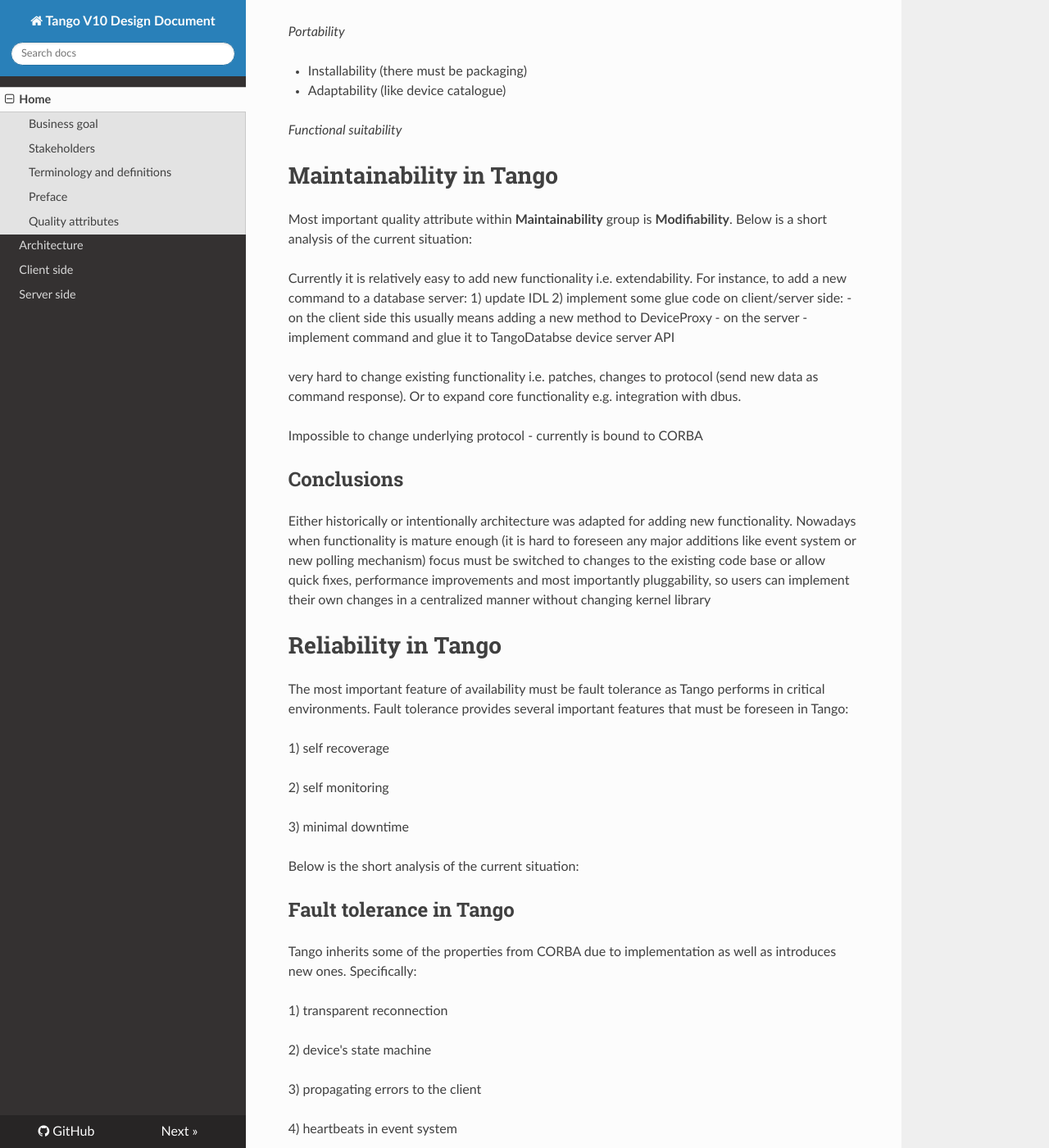
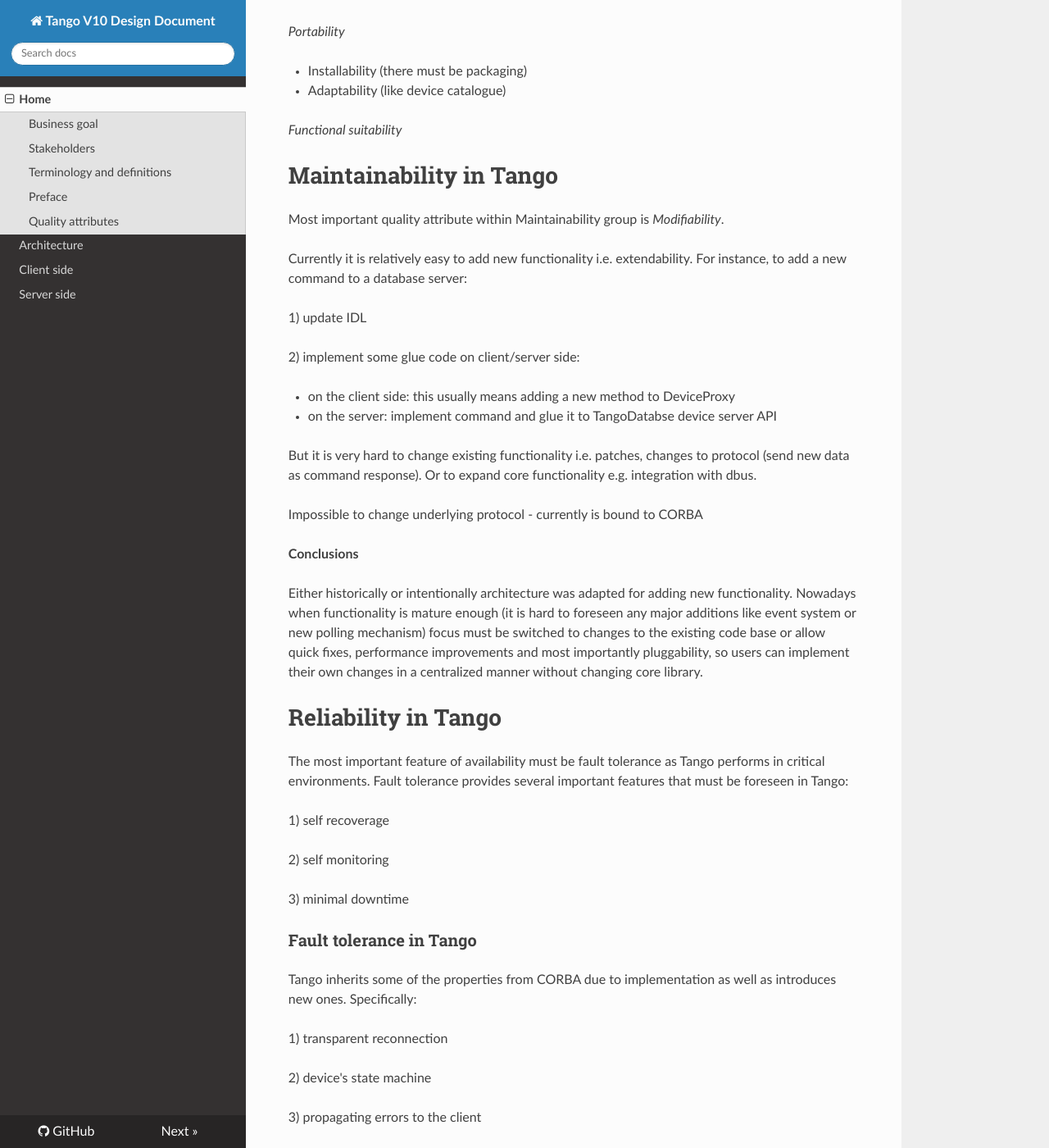
Before and after one commit to Ingvord/tango-v10-design-doc, an MkDocs documentation site: the page built from docs/index.md, in a window 1280 px wide and 1400 px high, scrolled down 5181 px. Shown: the whole window at 82% size. Built offline with MkDocs 1.6.1, drawn with Linux system fonts in a browser that asks for light colours; nearby versions of some CDN libraries; old or Windows-style settings are respelled for this version of MkDocs; some of the changed text lies outside the part shown.

Commit message:
Update index.md

```diff
--- a/docs/index.md
+++ b/docs/index.md
@@ -117,7 +117,7 @@ Tango is a framework used in critical environments (non stop operations, minimal
 - Fault tolerance (the system should recover itself)
 - Recoverability (...)
 
-_Performance _
+_Performance_
 
 We must also test what developers of device servers write.
 
@@ -144,27 +144,29 @@ _Functional suitability_
 
 
 
-
-
-
-
 # Maintainability in Tango
 
-Most important quality attribute within **Maintainability** group is **Modifiability**. Below is a short analysis of the current situation:
+Most important quality attribute within Maintainability group is _Modifiability_.
 
 Currently it is relatively easy to add new functionality i.e. extendability. For instance, to add a new command to a database server:
+
 1) update IDL
+
 2) implement some glue code on client/server side:
-- on the client side this usually means adding a new method to DeviceProxy
-- on the server - implement command and glue it to TangoDatabse device server API
 
-very hard to change existing functionality i.e. patches, changes to protocol (send new data as command response). Or to expand core functionality e.g. integration with dbus.
+- on the client side: this usually means adding a new method to DeviceProxy
+
+- on the server: implement command and glue it to TangoDatabse device server API
+
+But it is very hard to change existing functionality i.e. patches, changes to protocol (send new data as command response). Or to expand core functionality e.g. integration with dbus.
 
 Impossible to change underlying protocol - currently is bound to CORBA
 
-## Conclusions
+**Conclusions**
 
-Either historically or intentionally architecture was adapted for adding new functionality. Nowadays when functionality is mature enough (it is hard to foreseen any major additions like event system or new polling mechanism) focus must be switched to changes to the existing code base or allow quick fixes, performance improvements and most importantly pluggability, so users can implement their own changes in a centralized manner without changing kernel library
+Either historically or intentionally architecture was adapted for adding new functionality. Nowadays when functionality is mature enough (it is hard to foreseen any major additions like event system or new polling mechanism) focus must be switched to changes to the existing code base or allow quick fixes, performance improvements and most importantly pluggability, so users can implement their own changes in a centralized manner without changing core library.
+
+
 # Reliability in Tango
 
 The most important feature of availability must be fault tolerance as Tango performs in critical environments. Fault tolerance provides several important features that must be foreseen in Tango:
@@ -176,12 +178,7 @@ The most important feature of availability must be fault tolerance as Tango perf
 3) minimal downtime
 
 
-Below is the short analysis of the current situation:
-
-
-
-
-## Fault tolerance in Tango
+### Fault tolerance in Tango
 
 Tango inherits some of the properties from CORBA due to implementation as well as introduces new ones. Specifically:
 
@@ -201,21 +198,24 @@ These features can be extended with:
 
 3) implement errors self recovery (some of them)
 
-## Conclusions
+**Conclusions**
 
 Fault tolerance is already implemented quite well, but can be improved.
 
-# Adaptability   in Tango
 
-As Tango aims to be installed in a variety of environments it is essential to highlight **adaptability** quality attribute.  Most important is to provide extendability implemented in the kernel library. Below is the short description of the current situation.
+# Adaptability in Tango
 
-## Extendability in Tango
+As Tango aims to be installed in a variety of environments it is essential to highlight _adaptability_ quality attribute.
 
-Impossible to extend current kernel library with a custom functionality. Tango may be extended via introduction of new Tango device servers, that may enrich Tango functionality. Which is sometimes not so efficient nor enough.
+The most important is to provide extendability implemented in the core library. Below is the short description of the current situation.
 
-## Conclusions
+### Extendability in Tango
 
-Extendability of the kernel library must be designed from scratch.
+It is impossible to extend current core library with a custom functionality. Tango may be extended via introduction of new Tango device servers, that may enrich Tango functionality (which is sometimes not so efficient nor enough).
+
+**Conclusions**
+
+Extendability of the core library must be designed from scratch.
 
 # Summary
 
```
Also changed, not shown: other parts of docs/index.md (+6 -4 lines).
